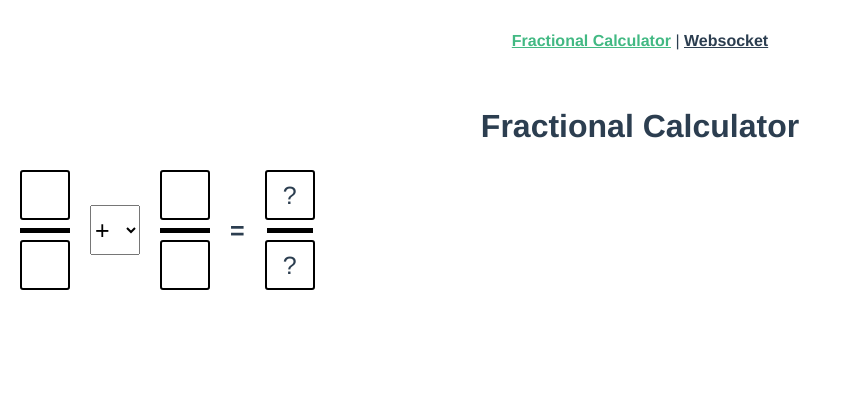
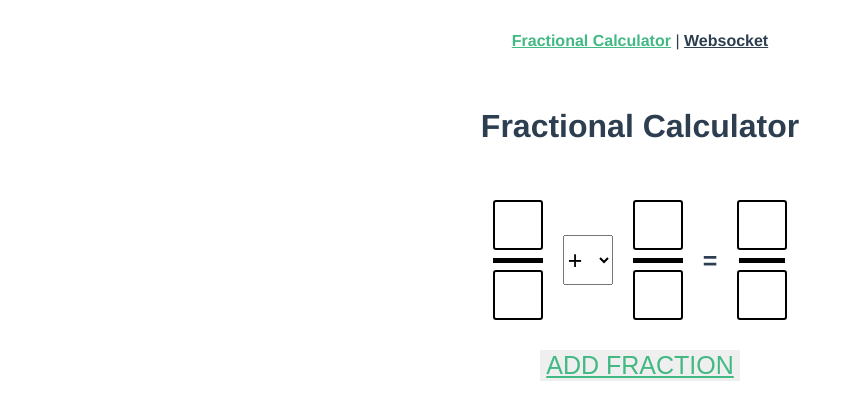
Before and after one commit to enmalafeev/ada_test, a Vue app: page / in a window 1280 px wide. Shown: the top 420 px of the page, without its empty margins (0-842 px from the left). Built offline with nearby package versions, Linux system fonts and the light colour scheme.

Commit message:
add methods for math operation

```diff
--- a/src/components/FractionalCalc.vue
+++ b/src/components/FractionalCalc.vue
@@ -4,11 +4,11 @@
     <div class="fraction-wrap">
       <div class="fraction-box">
         <div class="fraction">
-          <input type="text" class="numerator">
-          <input type="text" class="denominator">
+          <input type="text" class="numerator" v-model="firstNumerator">
+          <input type="text" class="denominator" v-model="firstDenominator">
         </div>
         <div class="sign-box">
-          <select class="sign">
+          <select class="sign" v-model="sign" @change="divide()">
             <option value="+" selected>+</option>
             <option value="-">-</option>
             <option value="*">*</option>
@@ -17,15 +17,16 @@
         </div>
       </div>
       <div class="fraction">
-        <input type="text" class="numerator">
-        <input type="text" class="denominator">
+        <input type="text" class="numerator" v-model="secondNumerator">
+        <input type="text" class="denominator" v-model="secondDenominator">
       </div>
       <b class="equal-sign">=</b>
       <div class="result">
-        <div class="result-numerator">?</div>
-        <div class="result-denominator">?</div>
+        <div class="result-numerator">{{this.resultNumerator}}</div>
+        <div class="result-denominator">{{this.resultDenominator}}</div>
       </div>
     </div>
+    <button class="add-fraction-btn">add fraction</button>
   </div>
 </template>
 
@@ -35,14 +36,70 @@ export default {
   props: {
     msg: String,
   },
+  data() {
+    return {
+      firstNumerator: '',
+      firstDenominator: '',
+      secondNumerator: '',
+      secondDenominator: '',
+      sign: '+',
+      resultNumerator: '',
+      resultDenominator: '',
+    };
+  },
+  watch: {
+  },
+  methods: {
+    findGcd(a, b) {
+      const minNum = Math.abs(Math.min(a, b));
+      const maxNum = Math.abs(Math.max(a, b));
+      const acc = [];
+      for (let i = 1; i <= minNum; i += 1) {
+        if (minNum % i === 0 && maxNum % i === 0) {
+          acc.push(i);
+        }
+      }
+      return acc.sort((x, y) => y - x)[0];
+    },
+    add() {
+      const numerator = (this.firstNumerator * this.secondDenominator)
+        + (this.firstDenominator * this.secondNumerator);
+      const denominator = (this.firstDenominator * this.secondDenominator);
+      const gcd = this.findGcd(numerator, denominator);
+      this.resultNumerator = numerator / gcd;
+      this.resultDenominator = denominator / gcd;
+    },
+    substraction() {
+      const numerator = (this.firstNumerator * this.secondDenominator)
+        - (this.firstDenominator * this.secondNumerator);
+      const denominator = (this.firstDenominator * this.secondDenominator);
+      const gcd = this.findGcd(numerator, denominator);
+      this.resultNumerator = numerator / gcd;
+      this.resultDenominator = denominator / gcd;
+    },
+    multiply() {
+      const numerator = this.firstNumerator * this.secondNumerator;
+      const denominator = this.firstDenominator * this.secondDenominator;
+      const gcd = this.findGcd(numerator, denominator);
+      this.resultNumerator = numerator / gcd;
+      this.resultDenominator = denominator / gcd;
+    },
+    divide() {
+      const numerator = this.firstNumerator * this.secondDenominator;
+      const denominator = this.firstDenominator * this.secondNumerator;
+      const gcd = this.findGcd(numerator, denominator);
+      this.resultNumerator = numerator / gcd;
+      this.resultDenominator = denominator / gcd;
+    },
+  },
 };
 </script>
 
 <style scoped lang="scss">
 .fraction-wrap {
   display: flex;
-  justify-content: flex-start;
-  padding: 0 20px;
+  justify-content: center;
+  padding: 30px 20px;
 }
 .fraction-box {
   width: 120px;
@@ -139,6 +196,18 @@ input {
   }
 }
 
+.add-fraction-btn {
+  border: none;
+  font-size: 25px;
+  color: #42b983;
+  text-decoration: underline;
+  text-transform: uppercase;
+  &:hover,
+  &:active {
+    color: darken($color: #42b983, $amount: 15);
+  }
+}
+
 h3 {
   margin: 40px 0 0;
 }
```
Also changed, not shown: package.json (line endings or trailing spaces).
